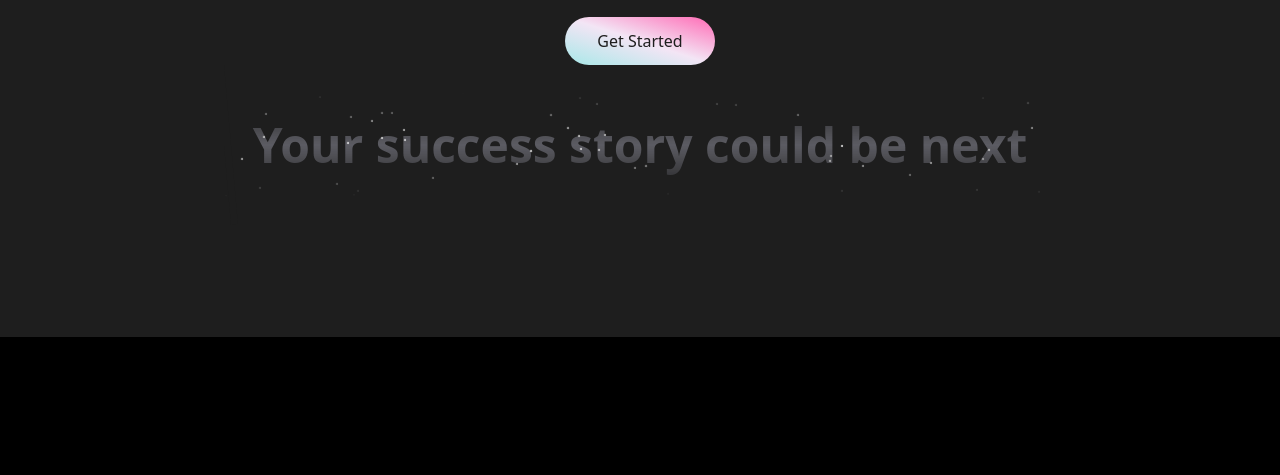
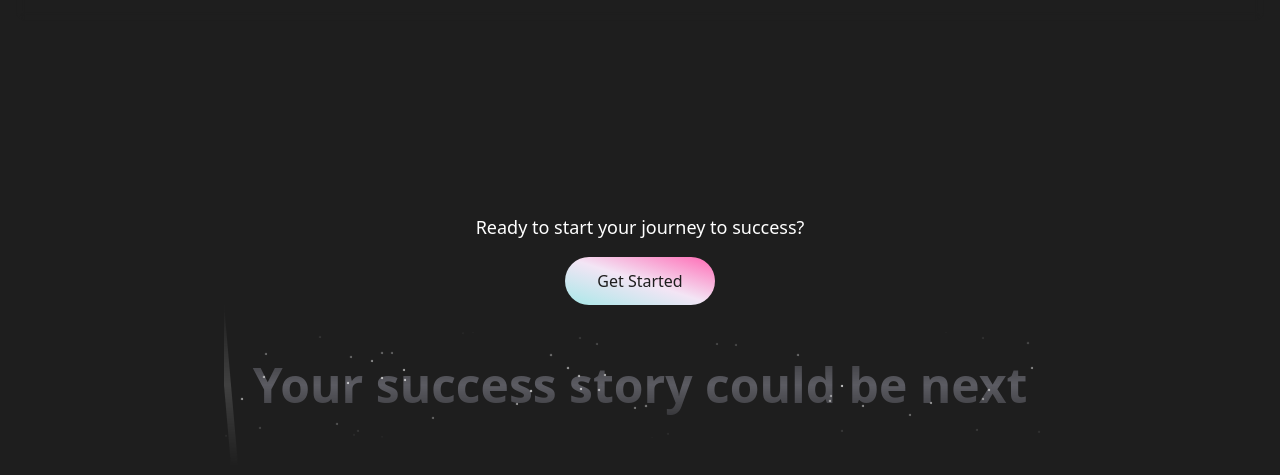
Before and after one commit to SkundKumar/apple-inspired-casaroule, a Next.js app: page / in a window 1280 px wide. Shown: the part 4635-5110 px from the top of the page. Before the commit the page ends 4972 px from the top, so only its background shows below. Built offline with nearby package versions, Linux system fonts and the light colour scheme; a web font is replaced by a local one.

Commit message:
Enhance layout and styling in Home component; update text and animation properties in UI components

```diff
--- a/src/app/page.tsx
+++ b/src/app/page.tsx
@@ -240,7 +240,7 @@ export default function Home() {
         animate={{ opacity: 1 }}
         transition={{ duration: 0.5, ease: [0.4, 0, 0.2, 1] }}
         style={{ opacity, scale, y }}
-        className="relative min-h-[70vh] flex items-center justify-center overflow-hidden px-4"
+        className="relative min-h-[100vh] flex items-center justify-center overflow-hidden px-4"
       >
         <motion.div
           whileHover={{
@@ -319,7 +319,7 @@ export default function Home() {
             <motion.p
               className="text-lg font-gochi-hand"
             >
-              click me
+              Swipe me
             </motion.p>
           </motion.div>
         </motion.div>
@@ -428,7 +428,8 @@ export default function Home() {
                       }}
                       whileHover={{
                         scale: 1.03,
-                        boxShadow: "0 0 30px #ff69b4",
+                        boxShadow: "0 0 20px rgba(255, 105, 180, 0.6), 0 0 40px rgba(255, 105, 180, 0.3)",
+                        transition: { boxShadow: { duration: 0.01 } }
                       }}
                       whileTap={{
                         scale: 0.78,
--- a/src/components/ui/apple-cards-carousel.tsx
+++ b/src/components/ui/apple-cards-carousel.tsx
@@ -241,9 +241,9 @@ export const Card = ({
     <PixelTransition
       firstContent={firstContent}
       secondContent={secondContent}
-      gridSize={8}
+      gridSize={15}
       pixelColor="#ffffff"
-      animationStepDuration={0.4}
+      animationStepDuration={0.3}
       className="h-80 md:h-[33rem] w-56 md:w-96"
       style={{
         border: "none",
--- a/src/components/ui/text-reveal-card.tsx
+++ b/src/components/ui/text-reveal-card.tsx
@@ -102,7 +102,7 @@ export const TextRevealCard = ({
             style={{
               textShadow: "4px 4px 15px rgba(0,0,0,0.5)",
             }}
-            className="text-base sm:text-[3rem] py-10 font-bold text-white bg-clip-text text-transparent bg-gradient-to-b from-white to-neutral-300 text-center px-4"
+            className="text-xl sm:text-[3rem] py-10 font-bold text-white bg-clip-text text-transparent bg-gradient-to-b from-white to-neutral-300 text-center px-4"
           >
             {revealText}
           </p>
@@ -113,11 +113,11 @@ export const TextRevealCard = ({
             rotate: `${rotateDeg}deg`,
           }}
           transition={isMouseOver ? { duration: 0 } : { duration: 0.2 }}
-          className="h-40 w-[7px] bg-background absolute z-50 will-change-transform"
+          className="h-40 w-[7px] bg-neutral-700 absolute z-50 will-change-transform [mask-image:linear-gradient(to_bottom,transparent,white,transparent)]"
         ></motion.div>
 
         <div className="overflow-hidden [mask-image:linear-gradient(to_bottom,transparent,white,transparent)] w-full">
-          <p className="text-base sm:text-[3rem] py-10 font-bold bg-clip-text text-transparent bg-[#5c5c63] text-center px-4">
+          <p className="text-xl sm:text-[3rem] py-10 font-bold bg-clip-text text-transparent bg-[#5c5c63] text-center px-4">
             {text}
           </p>
           <MemoizedStars />
```
